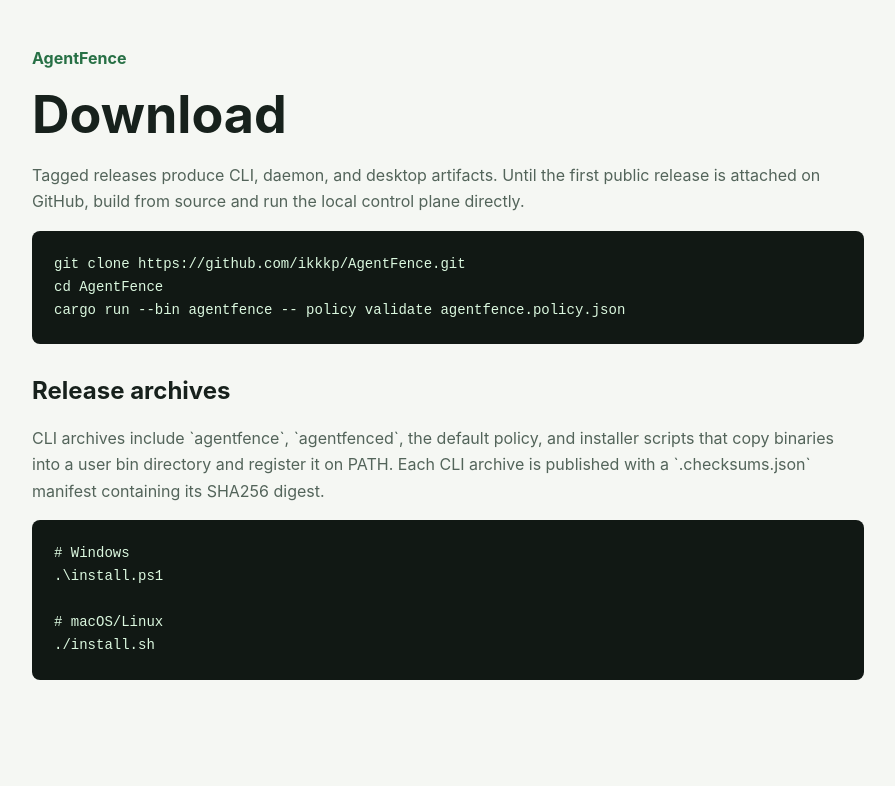
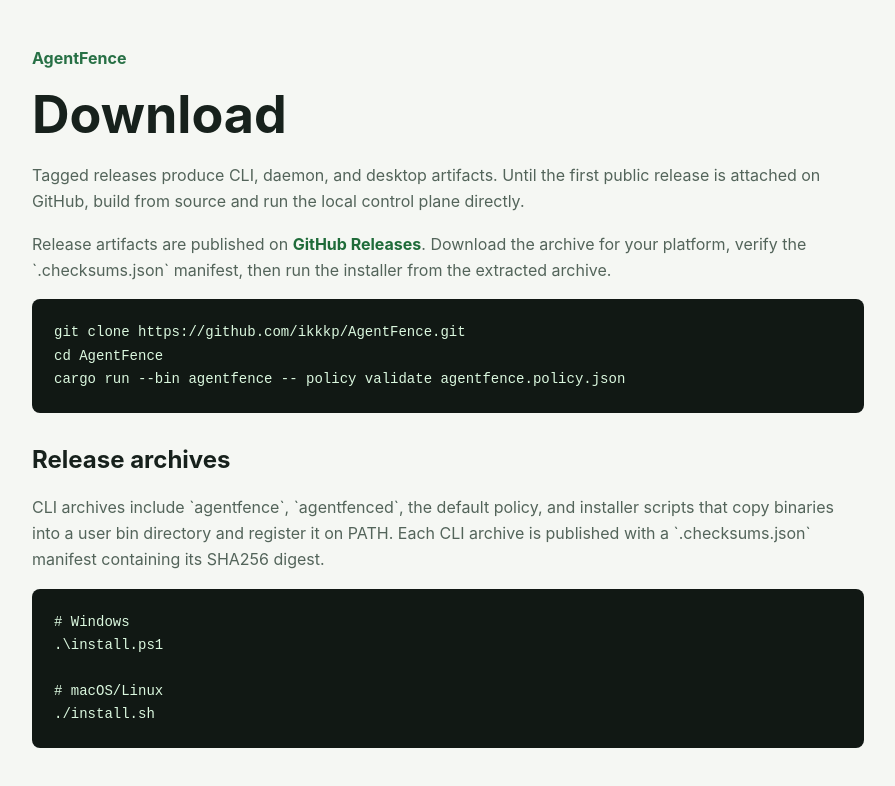
Before and after one commit to ikkkp/AgentFence, a Next.js app in the folder apps/web/: page /download in a window 1280 px wide. Shown: the top 786 px of the page, without its empty margins (192-1087 px from the left). Built offline with nearby package versions, Linux system fonts and the light colour scheme; no server answers.

Commit message:
Harden release packaging workflow

```diff
--- a/apps/web/app/download/page.tsx
+++ b/apps/web/app/download/page.tsx
@@ -8,6 +8,12 @@
       <p>
         Tagged releases produce CLI, daemon, and desktop artifacts. Until the first public release is
         attached on GitHub, build from source and run the local control plane directly.
+      </p>
+      <p>
+        Release artifacts are published on{" "}
+        <a href="https://github.com/ikkkp/AgentFence/releases">GitHub Releases</a>. Download the
+        archive for your platform, verify the `.checksums.json` manifest, then run the installer from
+        the extracted archive.
       </p>
       <pre>{`git clone https://github.com/ikkkp/AgentFence.git
 cd AgentFence
```
Also changed, not shown: 2 other files (tests, documents, lock files or other folders).
